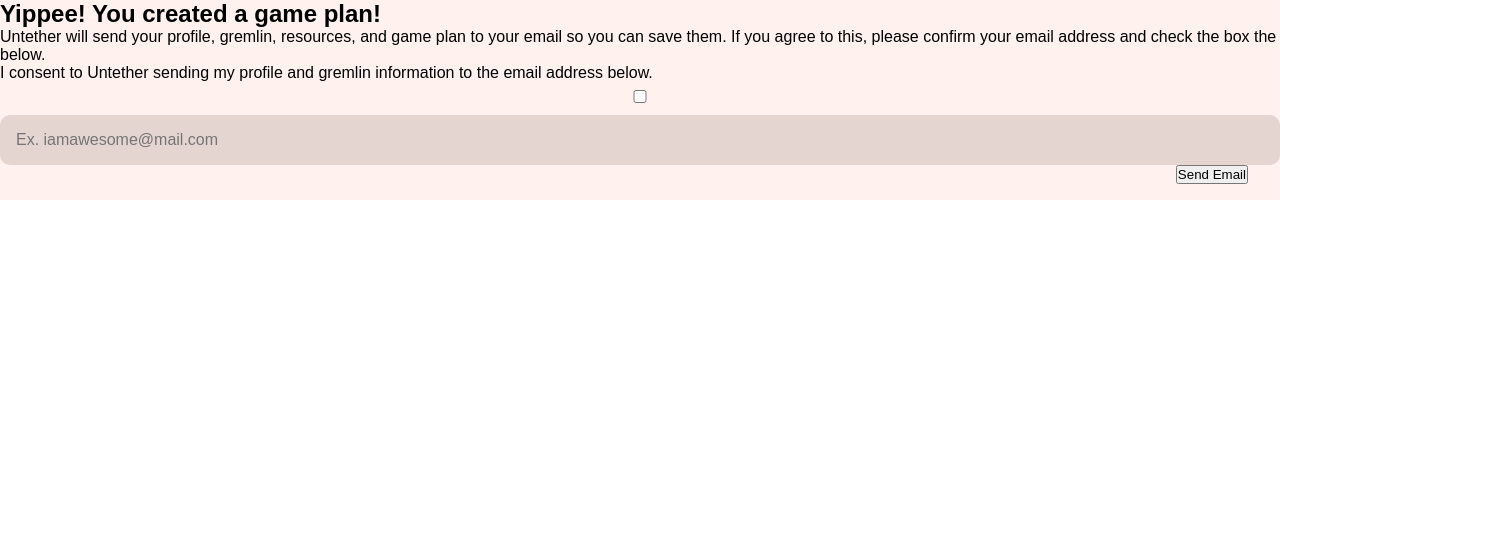
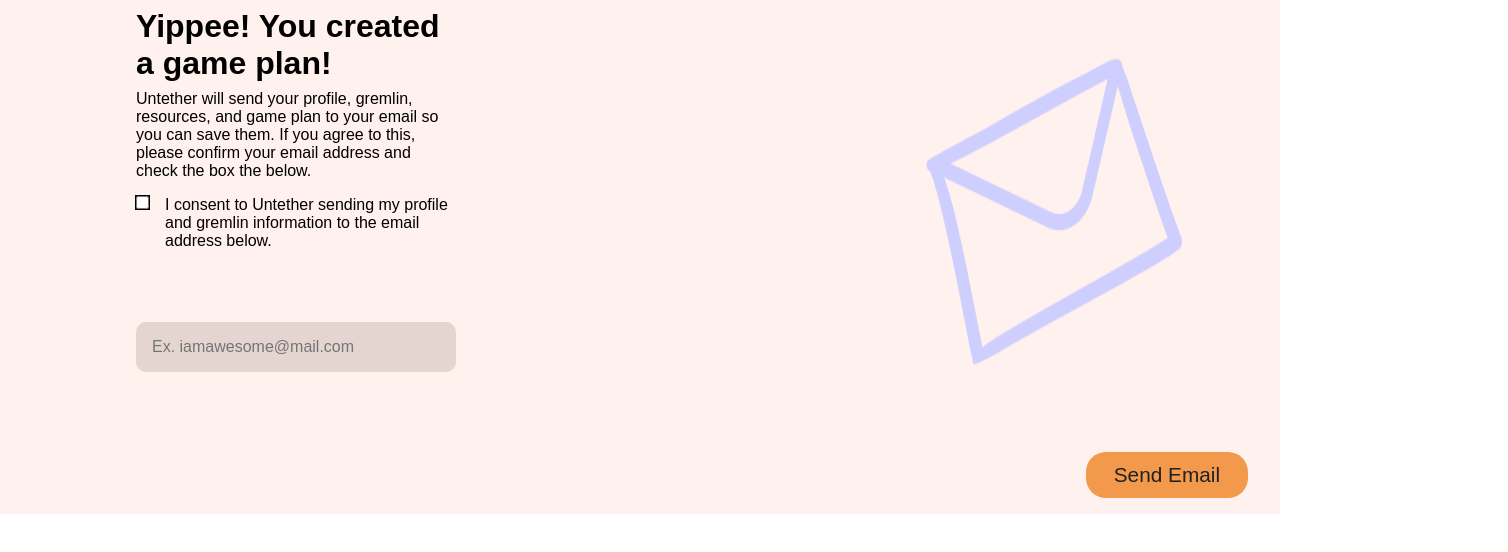
Before and after one commit to cherryontech/minty_fresh_project, a React (Create React App) app: page /email in a window 1280 px wide. Shown: the top 552 px of the page, 1508 px wide, since content can reach past the window. Built offline with nearby package versions, Linux system fonts and the light colour scheme.

Commit message:
added in page styling and content

```diff
--- a/src/pages/SendEmail/SendEmail.jsx
+++ b/src/pages/SendEmail/SendEmail.jsx
@@ -1,6 +1,14 @@
+import './SendEmail.scss'
 import { useNavigate } from 'react-router-dom';
+import envelopeImage from '../../assets/images/illustration_email.png';
 
-//TODO: setup page nav
+
+/*TODO:
+    -setup page nav
+    -add email functionality to pass from the first page and into the text field
+    -validation for the consent
+    -send email*/
+
 const SendEmail = () => {
 
     const navigate = useNavigate();
@@ -8,14 +16,21 @@
     return (
         <div className='email'>
 
+            <div className='email__with-image'>
+
+                <div className='email__form-container'>
+
                     <div className='email__text'>
                         <h2>Yippee! You created a game plan!</h2>
                         <p>Untether will send your profile, gremlin, resources, and game plan to your email so you can save them. If you agree to this, please confirm your email address and check the box the below.</p>
                     </div>
                     <form className='email__form'>
-                <label>
+                        <label className='email__consent'>
+                            <input type='checkbox' className='checkbox'/>
+                            <span>
+
                                 I consent to Untether sending my profile and gremlin information to the email address below.
-                    <input type='checkbox' className='email__consent'/>
+                            </span>
                         </label>
 
                         <input
@@ -25,6 +40,10 @@
                             placeholder='Ex. iamawesome@mail.com'
                         />
                     </form>
+
+                </div>
+                <img className='envelope' src={envelopeImage} alt='Envelope'/>
+            </div>
 
             <footer>
                 <button className="button__submit"
--- a/src/pages/SendEmail/SendEmail.scss
+++ b/src/pages/SendEmail/SendEmail.scss
@@ -1,2 +1,101 @@
 @use '../../styles/partials/mixins' as *;
 @use '../../styles/partials/variables' as *;
+
+
+.email {
+
+    &__with-image {
+        display: flex;
+        flex-direction: column;
+
+        @include desktop {
+            flex-direction: row;
+        }
+
+        .envelope {
+            display: none;
+
+            @include desktop {
+                display:block;
+                padding-right: 20rem;
+            }
+        }
+
+
+    }
+
+
+    &__form-container {
+
+        @include desktop {
+            padding-right: 28rem;
+            padding-left: 8rem;
+
+        }
+    }
+    &__text {
+        margin: 0.5rem;
+
+
+        h2 {
+            @include headline_text;
+
+            // @include desktop {
+            //     padding-right: 48rem;
+            //     padding-left: 8rem;
+            // }
+        }
+        p {
+            margin-top: 0.5rem;
+            // @include desktop {
+            //     padding-right: 48rem;
+            //     padding-left: 8rem;
+            // }
+        }
+
+
+    }
+
+    &__form {
+        display: flex;
+        flex-direction: column;
+
+    }
+
+    &__consent {
+        display: flex;
+        // flex-direction: row;
+        align-items: flex-start;
+
+
+        .checkbox {
+            margin-right: .5rem;
+            margin-left: .5rem;
+            width: fit-content;
+            box-shadow:  0px 0px 0px 1px rgba(0,0,0,1);
+
+        }
+        span{
+            // vertical-align: middle;
+            margin: .5rem;
+        }
+
+    }
+
+    &__text-field {
+        @include form-field;
+        margin-top: 4rem;
+        margin-left: 0.5rem;
+        margin-right: 0.5rem;
+        @include desktop{
+            width: 20rem;
+        }
+
+    }
+
+    .button__submit {
+        @include button;
+        margin-top: 5rem;
+    }
+
+}
```
Also changed, not shown: src/assets/images/illustration_email.png (added). Lines whose indentation alone changed are shown as unchanged.
